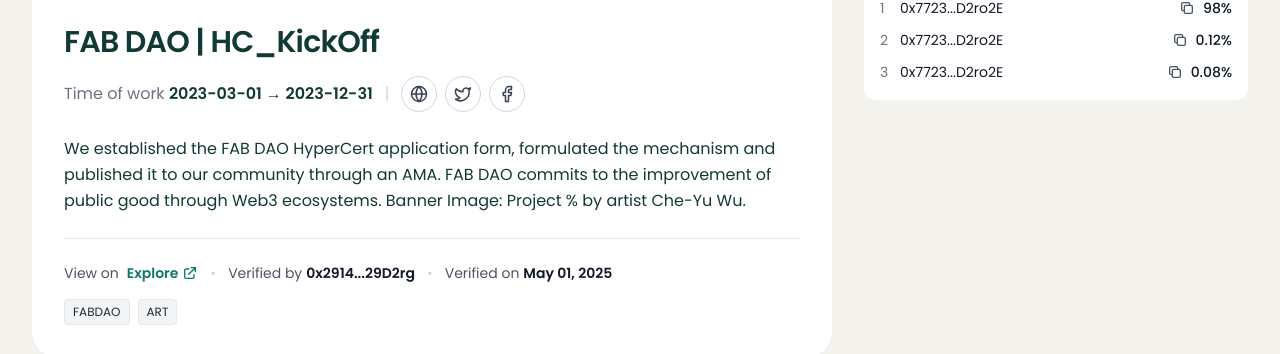
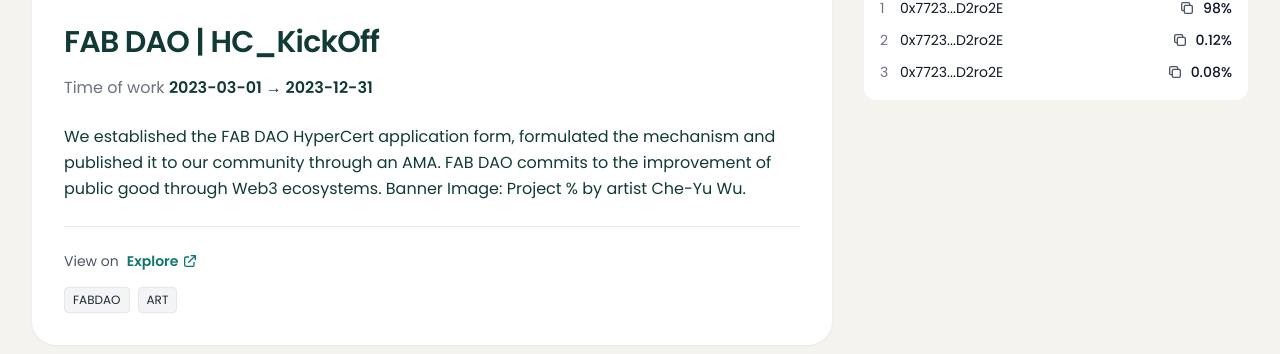
Before and after one commit to FABDAOtw/FABDAOtw.github.io, a React (Vite) app: page /project/159932712452841077827786065492931059384320-10-0x822F17A9A5EeCFd66dBAFf7946a8071C265D1d07 in a window 1280 px wide. Shown: the part 556-910 px from the top of the page. Built offline with nearby package versions, Linux system fonts and the light colour scheme.

Commit message:
Remove unused metadata

```diff
--- a/src/pages/ProjectDetail.tsx
+++ b/src/pages/ProjectDetail.tsx
@@ -66,20 +66,6 @@
                         {project.timeline}
                       </span>
                     </div>
-                    <span className="hidden sm:inline-block text-gray-300">
-                      |
-                    </span>
-                    <div className="flex items-center gap-2">
-                      <button className="p-2 rounded-full border border-gray-300 hover:bg-gray-100">
-                        <GlobeIcon size={18} className="text-gray-700" />
-                      </button>
-                      <button className="p-2 rounded-full border border-gray-300 hover:bg-gray-100">
-                        <TwitterIcon size={18} className="text-gray-700" />
-                      </button>
-                      <button className="p-2 rounded-full border border-gray-300 hover:bg-gray-100">
-                        <FacebookIcon size={18} className="text-gray-700" />
-                      </button>
-                    </div>
                   </div>
 
                   <div className="mt-6 space-y-4 text-[#113A36] leading-relaxed">
@@ -98,28 +84,6 @@
                           <path strokeLinecap="round" strokeLinejoin="round" strokeWidth={2} d="M10 6H6a2 2 0 00-2 2v10a2 2 0 002 2h10a2 2 0 002-2v-4M14 4h6m0 0v6m0-6L10 14" />
                         </svg>
                       </a>
-                    </span>
-
-                    {/* separator */}
-                    <span className="text-gray-300 flex-none">•</span>
-
-                    {/* Verified by */}
-                    <span className="inline-flex items-center whitespace-nowrap text-gray-600">
-                      <span className="mr-1">Verified by</span>
-                      <span className="font-semibold text-gray-900">
-                        0x2914...29D2rg
-                      </span>
-                    </span>
-
-                    {/* separator */}
-                    <span className="text-gray-300 flex-none">•</span>
-
-                    {/* Verified on */}
-                    <span className="inline-flex items-center whitespace-nowrap text-gray-600">
-                      <span className="mr-1">Verified on</span>
-                      <span className="font-semibold text-gray-900">
-                        May 01, 2025
-                      </span>
                     </span>
                   </div>
 
```
